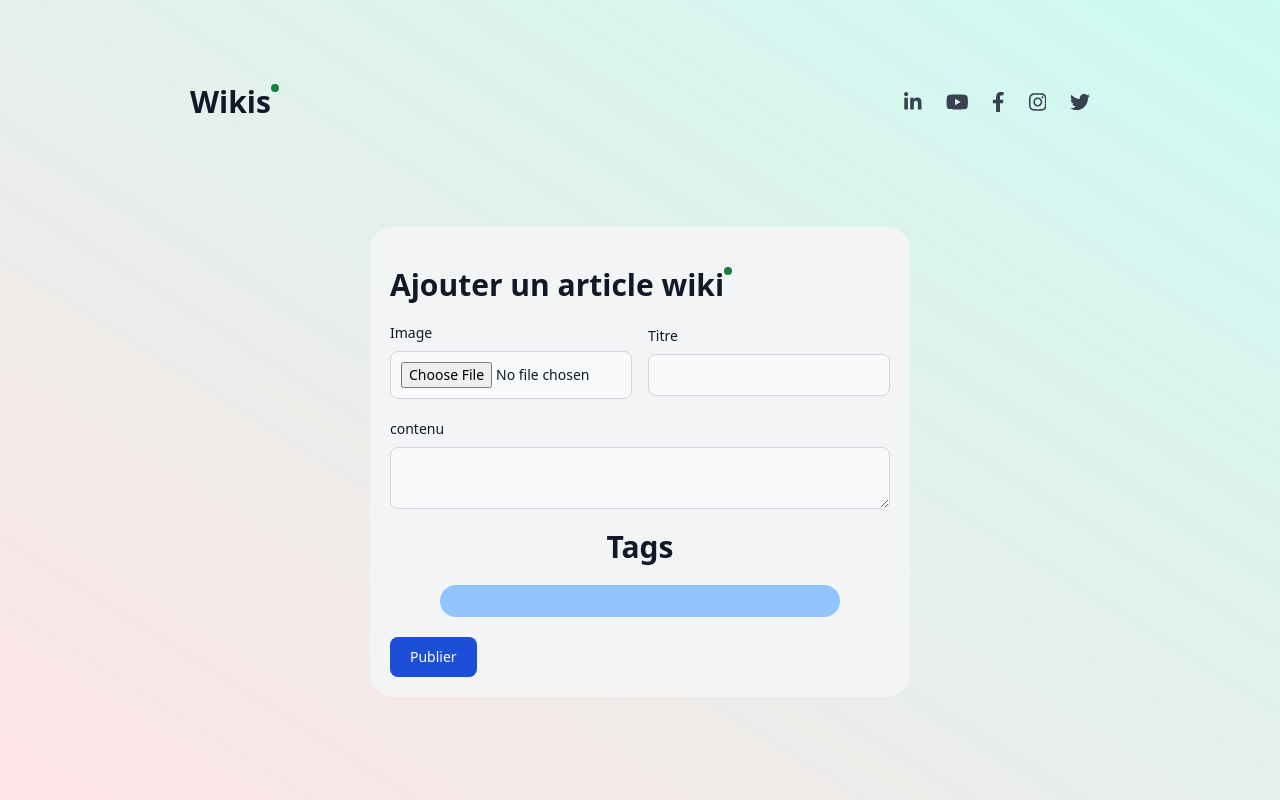
After one commit to oussama-znagui/Wiki-, a PHP site: page /addwiki.php in a window 1280 px wide. The commit adds this page. Run offline with PHP 8.4, Linux system fonts and the light colour scheme; data that the repository does not hold is empty; some libraries are stand-ins or nearby versions.

Commit message:
add wiki

```diff
--- a/model/tag.php
+++ b/model/tag.php
@@ -1,9 +1,12 @@
 <?php
-class Tag{
+// include "../config/connexion.php";
+class Tag
+{
     private $id_tag;
     private $tag;
 
-    public function __construct($idT,$tag) {
+    public function __construct($idT, $tag)
+    {
         $this->id_tag = $idT;
         $this->tag = $tag;
     }
@@ -16,4 +19,19 @@ class Tag{
         return $this->$prop = $value;
     }
 
+
+    public static function getTags()
+    {
+        $sql = DB::connexion()->query("SELECT * from tags");
+        $sql->execute();
+        $result = $sql->fetchAll(PDO::FETCH_ASSOC);
+        $tags = array();
+        foreach ($result as $row) {
+            $tag = new Tag($row["id_tag"], $row["tag"]);
+            array_push($tags, $tag);
+        }
+        return $tags;
+    }
 }
+
+// print_r(Tag::getTags());
--- /dev/null
+++ b/view/addwiki.php
@@ -0,0 +1,114 @@
+<?php
+include '../config/connexion.php';
+include '../model/tag.php';
+$tags = Tag::getTags();
+
+?>
+<!DOCTYPE html>
+<html lang="en">
+
+<head>
+    <meta charset="UTF-8">
+    <meta name="viewport" content="width=device-width, initial-scale=1.0">
+    <script src="https://cdn.tailwindcss.com"></script>
+    <title>Wiki</title>
+</head>
+
+<body>
+    <header class="min-h-screen bg-gradient-to-tr from-rose-100 to-teal-100 h-auto p-10 flex flex-col justify-around items-center">
+        <!-- <h1 class="mb-4 text-3xl font-black text-gray-900  md:text-5xl lg:text-4xl">Wikis</h1> -->
+        <nav class="flex justify-between items-center w-3/4">
+            <span class="flex text-1xl font-extrabold text-gray-900  md:text-2xl lg:text-3xl">Wikis
+                <div class="w-2 h-2 rounded-full bg-green-700">
+                </div>
+            </span>
+            <div class="flex items-center gap-6">
+                <a class="text-gray-700 hover:text-orange-600" aria-label="Visit TrendyMinds LinkedIn" href="" target="_blank"><svg xmlns="http://www.w3.org/2000/svg" viewBox="0 0 448 512" class="h-5">
+                        <path fill="currentColor" d="M100.28 448H7.4V148.9h92.88zM53.79 108.1C24.09 108.1 0 83.5 0 53.8a53.79 53.79 0 0 1 107.58 0c0 29.7-24.1 54.3-53.79 54.3zM447.9 448h-92.68V302.4c0-34.7-.7-79.2-48.29-79.2-48.29 0-55.69 37.7-55.69 76.7V448h-92.78V148.9h89.08v40.8h1.3c12.4-23.5 42.69-48.3 87.88-48.3 94 0 111.28 61.9 111.28 142.3V448z">
+                        </path>
+                    </svg>
+                </a>
+                <a class="text-gray-700 hover:text-orange-600" aria-label="Visit TrendyMinds YouTube" href="" target="_blank"><svg xmlns="http://www.w3.org/2000/svg" viewBox="0 0 576 512" class="h-5">
+                        <path fill="currentColor" d="M549.655 124.083c-6.281-23.65-24.787-42.276-48.284-48.597C458.781 64 288 64 288 64S117.22 64 74.629 75.486c-23.497 6.322-42.003 24.947-48.284 48.597-11.412 42.867-11.412 132.305-11.412 132.305s0 89.438 11.412 132.305c6.281 23.65 24.787 41.5 48.284 47.821C117.22 448 288 448 288 448s170.78 0 213.371-11.486c23.497-6.321 42.003-24.171 48.284-47.821 11.412-42.867 11.412-132.305 11.412-132.305s0-89.438-11.412-132.305zm-317.51 213.508V175.185l142.739 81.205-142.739 81.201z">
+                        </path>
+                    </svg>
+                </a>
+                <a class="text-gray-700 hover:text-orange-600" aria-label="Visit TrendyMinds Facebook" href="" target="_blank"><svg xmlns="http://www.w3.org/2000/svg" viewBox="0 0 320 512" class="h-5">
+                        <path fill="currentColor" d="m279.14 288 14.22-92.66h-88.91v-60.13c0-25.35 12.42-50.06 52.24-50.06h40.42V6.26S260.43 0 225.36 0c-73.22 0-121.08 44.38-121.08 124.72v70.62H22.89V288h81.39v224h100.17V288z">
+                        </path>
+                    </svg>
+                </a>
+                <a class="text-gray-700 hover:text-orange-600" aria-label="Visit TrendyMinds Instagram" href="" target="_blank"><svg xmlns="http://www.w3.org/2000/svg" viewBox="0 0 448 512" class="h-5">
+                        <path fill="currentColor" d="M224.1 141c-63.6 0-114.9 51.3-114.9 114.9s51.3 114.9 114.9 114.9S339 319.5 339 255.9 287.7 141 224.1 141zm0 189.6c-41.1 0-74.7-33.5-74.7-74.7s33.5-74.7 74.7-74.7 74.7 33.5 74.7 74.7-33.6 74.7-74.7 74.7zm146.4-194.3c0 14.9-12 26.8-26.8 26.8-14.9 0-26.8-12-26.8-26.8s12-26.8 26.8-26.8 26.8 12 26.8 26.8zm76.1 27.2c-1.7-35.9-9.9-67.7-36.2-93.9-26.2-26.2-58-34.4-93.9-36.2-37-2.1-147.9-2.1-184.9 0-35.8 1.7-67.6 9.9-93.9 36.1s-34.4 58-36.2 93.9c-2.1 37-2.1 147.9 0 184.9 1.7 35.9 9.9 67.7 36.2 93.9s58 34.4 93.9 36.2c37 2.1 147.9 2.1 184.9 0 35.9-1.7 67.7-9.9 93.9-36.2 26.2-26.2 34.4-58 36.2-93.9 2.1-37 2.1-147.8 0-184.8zM398.8 388c-7.8 19.6-22.9 34.7-42.6 42.6-29.5 11.7-99.5 9-132.1 9s-102.7 2.6-132.1-9c-19.6-7.8-34.7-22.9-42.6-42.6-11.7-29.5-9-99.5-9-132.1s-2.6-102.7 9-132.1c7.8-19.6 22.9-34.7 42.6-42.6 29.5-11.7 99.5-9 132.1-9s102.7-2.6 132.1 9c19.6 7.8 34.7 22.9 42.6 42.6 11.7 29.5 9 99.5 9 132.1s2.7 102.7-9 132.1z">
+                        </path>
+                    </svg>
+                </a>
+                <a class="text-gray-700 hover:text-orange-600" aria-label="Visit TrendyMinds Twitter" href="" target="_blank"><svg class="h-5" xmlns="http://www.w3.org/2000/svg" viewBox="0 0 512 512">
+                        <path fill="currentColor" d="M459.37 151.716c.325 4.548.325 9.097.325 13.645 0 138.72-105.583 298.558-298.558 298.558-59.452 0-114.68-17.219-161.137-47.106 8.447.974 16.568 1.299 25.34 1.299 49.055 0 94.213-16.568 130.274-44.832-46.132-.975-84.792-31.188-98.112-72.772 6.498.974 12.995 1.624 19.818 1.624 9.421 0 18.843-1.3 27.614-3.573-48.081-9.747-84.143-51.98-84.143-102.985v-1.299c13.969 7.797 30.214 12.67 47.431 13.319-28.264-18.843-46.781-51.005-46.781-87.391 0-19.492 5.197-37.36 14.294-52.954 51.655 63.675 129.3 105.258 216.365 109.807-1.624-7.797-2.599-15.918-2.599-24.04 0-57.828 46.782-104.934 104.934-104.934 30.213 0 57.502 12.67 76.67 33.137 23.715-4.548 46.456-13.32 66.599-25.34-7.798 24.366-24.366 44.833-46.132 57.827 21.117-2.273 41.584-8.122 60.426-16.243-14.292 20.791-32.161 39.308-52.628 54.253z">
+                        </path>
+                    </svg>
+                </a>
+            </div>
+        </nav>
+        <div class="w-3/4 lg:flex justify-center items-center ">
+            <div class="lg:w-3/5">
+
+
+                <form class="my-5 mx-auto bg-gray-100 p-5 rounded-3xl" method="post" action="../controller/addwiki.php">
+                    <span class="my-5 flex text-1xl font-extrabold text-gray-900  md:text-2xl lg:text-3xl">Ajouter un article wiki
+                        <div class="w-2 h-2 rounded-full bg-green-700">
+                        </div>
+                    </span>
+                    <div class="flex gap-4 items-center">
+                        <div class="mb-5 w-2/4">
+                            <label for="email" class="block mb-2 text-sm font-medium text-gray-900 dark:text-white">Image</label>
+                            <input type="file" name="image" class=" bg-gray-50 border border-gray-300 text-gray-900 text-sm rounded-lg  block w-full p-2.5" required>
+                        </div>
+                        <div class="mb-5 w-2/4">
+                            <label for="email" class="block mb-2 text-sm font-medium text-gray-900 dark:text-white">Titre</label>
+                            <input type="text" name="titre" class="bg-gray-50 border border-gray-300 text-gray-900 text-sm rounded-lg   block w-full p-2.5 " required>
+                        </div>
+                    </div>
+                    <div class="mb-5">
+                        <label for="email" class="block mb-2 text-sm font-medium text-gray-900 dark:text-white">contenu</label>
+                        <textarea name="content" class="bg-gray-50 border border-gray-300 text-gray-900 text-sm rounded-lg  block w-full p-2.5" required></textarea>
+                    </div>
+                    <h1 class="text-center block mb-2 text-3xl font-extrabold text-gray-900 dark:text-white">Tags</h1>
+                    <div class="p-4 rounded-3xl bg-blue-300 grid grid-cols-1 md:grid-cols-3 gap-4 w-4/5 m-auto my-5 ">
+
+
+
+                        <?php
+                        foreach ($tags as $tag) {
+
+                        ?>
+                            <div class="flex items-center mb-4">
+                                <input name="tags[]" type="checkbox" value="" class="w-4 h-4 text-blue-600 bg-gray-100 border-gray-300 rounded ">
+                                <label for="default-checkbox" class="ms-2 text-sm font-medium text-gray-900 dark:text-gray-300"><?php echo $tag->__get('tag') ?></label>
+                            </div>
+                        <?php
+
+                        }
+                        ?>
+
+
+                    </div>
+
+
+                    <button type="submit" class="text-white bg-blue-700 hover:bg-blue-800 focus:ring-4 focus:outline-none focus:ring-blue-300 font-medium rounded-lg text-sm  sm:w-auto px-5 py-2.5 text-center dark:bg-blue-600 dark:hover:bg-blue-700 dark:focus:ring-blue-800  ">Publier</button>
+                </form>
+
+            </div>
+
+
+
+
+        </div>
+
+    </header>
+
+
+
+</body>
+
+</html>
--- a/view/index.php
+++ b/view/index.php
@@ -1,6 +1,8 @@
 <?php
 session_start();
 include "../model/categorie.php";
+include "../config/connexion.php";
+
 $Categories = Categorie::getCategories();
 // print_r($Categories);
 
```
Also changed, not shown: model/wiki.php (added, +12 -0 lines), view/cat.php (+19 -0 lines), README.md, controller/addwiki.php (added).
